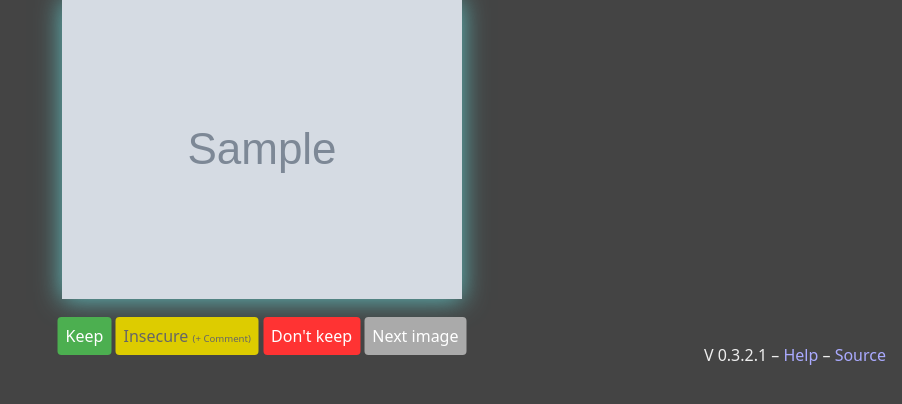
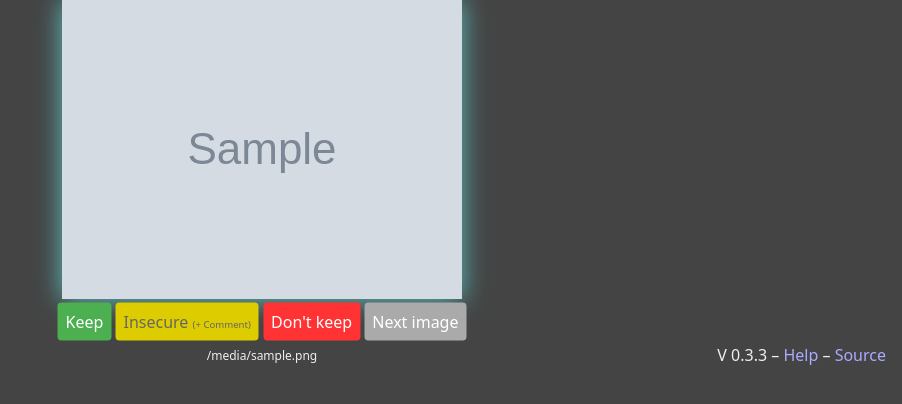
Before and after one commit to Niduroki/rate-shoot, a Flask app: template templates/shoot_picture.html in a window 1280 px wide. Shown: the part 89-493 px from the top of the page, without its empty margins (378-1280 px from the left). Run offline with Flask 2, Linux system fonts and the light colour scheme; the template is opened without the code that fills it: most values are stand-ins (such as "Sample title", 1, 10 or a date in 2020); grey boxes marked "Sample" are stand-in pictures.

Commit message:
Add filename to Picture-Page

```diff
--- a/static/style.css
+++ b/static/style.css
@@ -15,6 +15,11 @@ body {
     left: 50%;
     margin-right: -50%;
     transform: translate(-50%, -50%);
+}
+.filename {
+    text-align: center;
+    margin: .5em;
+    font-size: .75em;
 }
 
 .comment-box {
--- a/templates/admin_shoot_picture.html
+++ b/templates/admin_shoot_picture.html
@@ -37,6 +37,9 @@
             <a href="#unsafe-modal" rel="modal:open" class="btn yellow">{% trans %}Show comment{% endtrans %}</a>
         {% endif %}
         <a class="btn grey" href="/admin/{{ pic.next_pic_link() }}">{% trans %}Next image{% endtrans %}</a>
+        <div class="filename">
+            {{ pic.filename }}
+        </div>
     </div>
 </div>
 
--- a/templates/base.html
+++ b/templates/base.html
@@ -21,7 +21,7 @@
                 {% block content %}Missing content{% endblock %}
             </div>
             <footer>
-                V 0.3.2.1 –
+                V 0.3.3 –
                 <a href="/help/">{% trans %}Help{% endtrans %}</a> –
                 <a href="https://github.com/Niduroki/rate-shoot">Source</a>
             </footer>
--- a/templates/shoot_picture.html
+++ b/templates/shoot_picture.html
@@ -37,6 +37,9 @@
                 {% trans %}Skip{% endtrans %}
             {% endif %}
         </a>
+        <div class="filename">
+            {{ pic.filename }}
+        </div>
     </div>
 </div>
 
```
